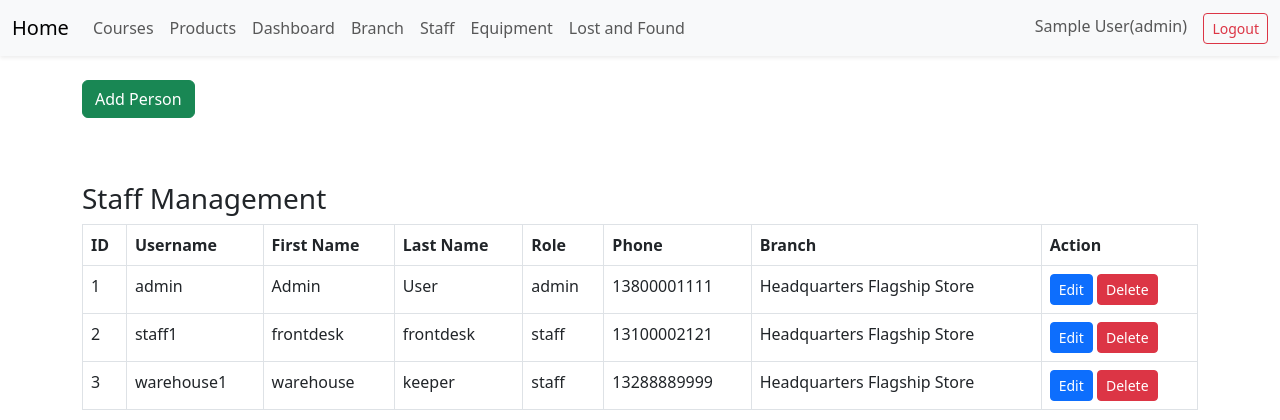
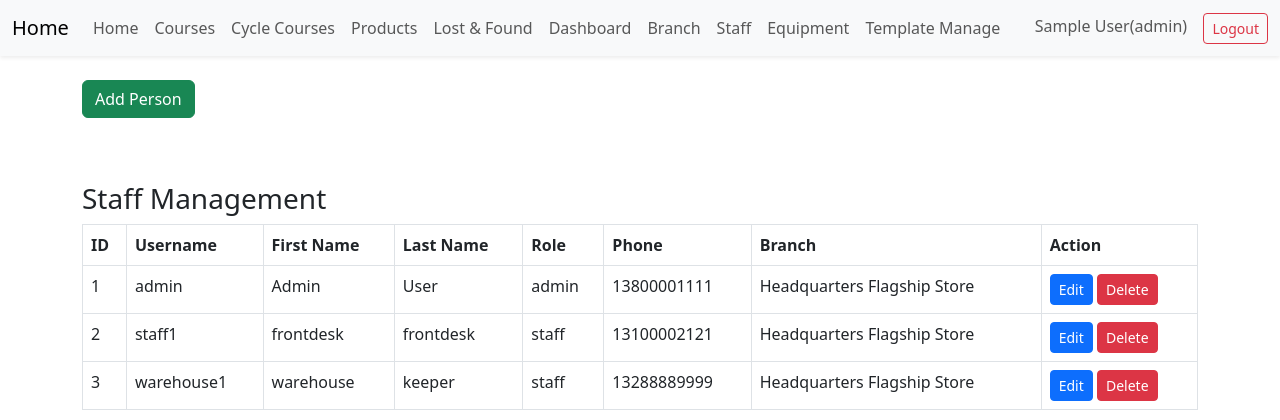
Before and after one commit to mzli112358/DBMS_Group17, a Flask app: page /admin_manage in a window 1280 px wide. Shown: the top 420 px of the page. Run offline with Flask 3, Linux system fonts and the light colour scheme; the visitor is signed in with stand-in values (Sample User, id 1); data comes from the database, SQL or seed files in the repository; data that the repository does not hold is empty; some libraries are stand-ins or nearby versions.

Commit message:
v2.1.1
修改base页面

```diff
--- a/DBMS_Group17-main/templates/base.html
+++ b/DBMS_Group17-main/templates/base.html
@@ -20,25 +20,27 @@
     </button>
     <div class="collapse navbar-collapse" id="ugymNav">
       <ul class="navbar-nav me-auto mb-2 mb-lg-0">
+        <li class="nav-item"><a class="nav-link" href="{{ url_for('index') }}">Home</a></li>
         <li class="nav-item"><a class="nav-link" href="{{ url_for('courses') }}">Courses</a></li>
+        <li class="nav-item"><a class="nav-link" href="{{ url_for('course_instances') }}">Cycle Courses</a></li>
         <li class="nav-item"><a class="nav-link" href="{{ url_for('products') }}">Products</a></li>
+        <li class="nav-item"><a class="nav-link" href="{{ url_for('lost_and_found') }}">Lost & Found</a></li>
+
         {% if session.get('role') == 'member' %}
           <li class="nav-item"><a class="nav-link" href="{{ url_for('my_purchase') }}">My Purchases</a></li>
         {% endif %}
+
         {% if session.get('role') == 'coach' %}
           <li class="nav-item"><a class="nav-link" href="{{ url_for('coach_schedule') }}">Coach Schedule</a></li>
         {% endif %}
+
         {% if session.get('role') == 'staff' or session.get('role') == 'admin' %}
           <li class="nav-item"><a class="nav-link" href="{{ url_for('dashboard') }}">Dashboard</a></li>
           <li class="nav-item"><a class="nav-link" href="{{ url_for('branch_manage') }}">Branch</a></li>
           <li class="nav-item"><a class="nav-link" href="{{ url_for('admin_manage') }}">Staff</a></li>
           <li class="nav-item"><a class="nav-link" href="{{ url_for('equipment_manage') }}">Equipment</a></li>
+          <li class="nav-item"><a class="nav-link" href="{{ url_for('course_template_manage') }}">Template Manage</a></li>
         {% endif %}
-        <!-- ... 原有代码 ... -->
-        {% if session.get('username') %}
-        <li class="nav-item"><a class="nav-link" href="{{ url_for('lost_and_found') }}">Lost and Found</a></li>
-        {% endif %}
-        <!-- ... 原有代码 ... -->
       </ul>
       <ul class="navbar-nav ms-auto">
         {% if session.get('username') %}
```
Lines whose indentation alone changed are shown as unchanged.
